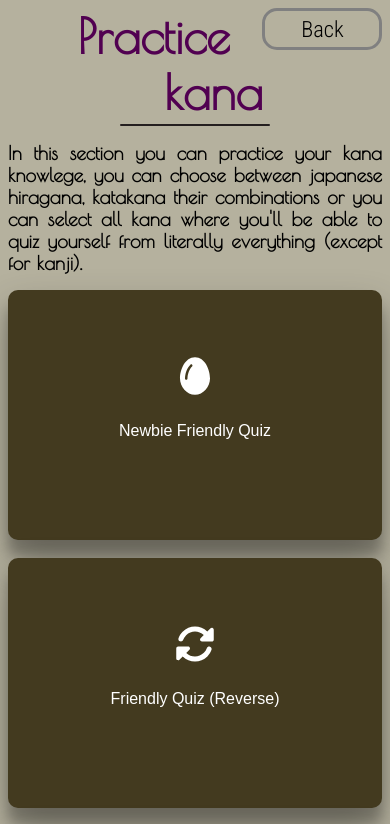
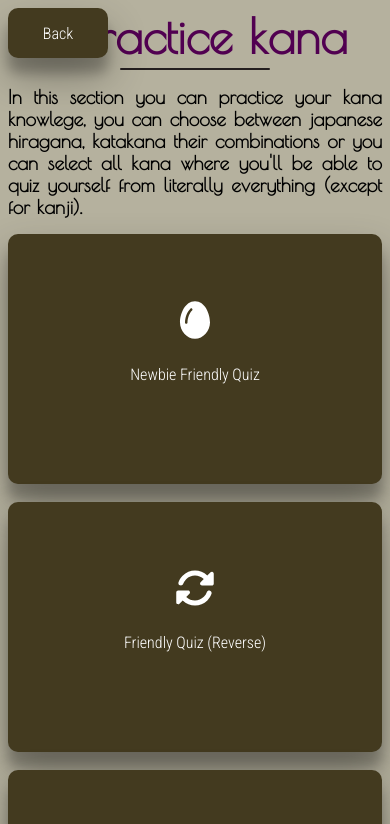
Before and after one commit to Domino123-dot/Japanese-Bingo, a Next.js app: page /kana/kana in a window 390 px wide. Shown: the top 824 px of the page. Built offline with nearby package versions, Linux system fonts and the light colour scheme.

Commit message:
fixed footer being not responsive, overall css improvement.

```diff
--- a/components/OptionButton/OptionButton.module.scss
+++ b/components/OptionButton/OptionButton.module.scss
@@ -1,11 +1,17 @@
+@import url(https://fonts.googleapis.com/css2?family=Roboto+Condensed:wght@300&display=swap);
+
 .option {
   font-size: large;
   font-weight: bold;
-    border: 4px solid gray;
+  padding-top: 13px;
+  border: none;
   border-radius: 15px;
+  color: aliceblue;
   text-align: center;
   text-decoration: none;
-    background-color: transparent;
+  background-color: #433a1f;
+  font-family: "Roboto Condensed";
+  box-shadow: rgba(0, 0, 0, 0.3) 0px 19px 28px 0px, rgba(0, 0, 0, 0.22) 0px 15px 12px 0px;
   transition: 1.5s;
   margin-bottom: 2%;
   height: 60px;
@@ -13,25 +19,23 @@
   width: 80%;
   margin-left: 8%;
   &:hover {
-      transition: 1.5s;
-      border: 4px solid black;
+    transition: 0.5s;
     color: black;
   }
 }
 
 .selected {
-    background-color: gray;
+  transition: 1.5s;
+  border: 1px solid greenyellow;
+  box-shadow: inset rgba(0, 255, 68, 0.3) 0px 0px 40px 0px;
+
+  &:hover{
+    color:white;
+  }
 }
 
-
-@media all and (max-width: 1024px){
-
-.option{
-
+@media all and (max-width: 1024px) {
+  .option {
     font-size: medium;
-
-
   }
-
-
 }
--- a/components/backButton/Backbutton.module.scss
+++ b/components/backButton/Backbutton.module.scss
@@ -6,33 +6,38 @@
 }
 
 .button {
-  font-size: 1.4rem;
-  color:black;
-  width: 120px;
-  padding: 5px 5px 5px 6px;
-  border: 3px solid gray;
-  border-radius: 15px;
-  background: inherit;
+  background-color: #433a1f;
   font-family: "Roboto Condensed";
-  font-weight: 500;
-  outline: none;
-  transition: 1.5s;
-  float: right;
-  &:hover {
-    transition: 1.5s;
-    border: 3px solid black;
+  cursor: pointer;
+  float:right;
+  text-decoration: none;
+  border: none;
+  border-radius: 10px;
+  height: 50px;
+  width: 10%;
+  font-size: 1rem;
+  color: white;
+  box-shadow: rgba(0, 0, 0, 0.3) 0px 19px 38px 0px, rgba(0, 0, 0, 0.22) 0px 15px 12px 0px;
+  transition: 1.2s;
+
+&:hover{
+  transform: scale(110%);
+  transition: 1.2s;
+
+}
+  &:focus{
+    box-shadow: inset 20px 20px 20px rgba(0, 0, 0, 0.335) ;
+    transform: scale(110%);
+    transition: 1.2s;
   }
 }
 
-.backMinimalized{
 
-  font-size: 1.4rem;
+
+
+@media all and (max-width:830px){
+.button{
+  position:fixed;
   width: 100px;
-  background: inherit;
-  font-family: "Roboto Condensed";
-  font-weight: 500;
-  outline: none;
-  transition: 1.5s;
-  float: right;
-  visibility: hidden;
 }
+}
--- a/components/footer/footer.js
+++ b/components/footer/footer.js
@@ -34,6 +34,8 @@ const Footer = () => {
 
       <div className={styles.hiddenFooter}>
 
+      <Line color="#241f1f" margin="15% 10% 2% 10%" />
+
         <div className={styles.icons}>
 
           <Icon link="mailto:pl.kubakot@Gmail.com" icon={faEnvelope} />
--- a/components/footer/footer.module.scss
+++ b/components/footer/footer.module.scss
@@ -15,10 +15,7 @@
   text-decoration: none;
   color: black;
   transition: 1.5s;
-  &:hover {
-    color: white;
-    transition: 1.5s;
-  }
+
 }
 
 .icons {
@@ -29,20 +26,20 @@
 
 .hiddenFooter {
   font-size: 30px;
-  visibility: hidden;
+  display: none;
   color: black;
 }
 
-@media all and (max-width: 1024px) {
+@media all and (max-width: 1163px) {
   .footer {
-    visibility: hidden;
+    display: none;
   }
   .text {
     font-size: 25px;
 
   }
 .hiddenFooter{
-visibility:visible;
+display: block;
 }
   .icons {
     margin-right: 0.5rem;
--- a/pages/Both/both.module.scss
+++ b/pages/Both/both.module.scss
@@ -1,3 +1,5 @@
+@import url(https://fonts.googleapis.com/css2?family=Roboto+Condensed:wght@300&display=swap);
+
 .flexbox {
   display: flex;
 }
@@ -19,7 +21,7 @@
   z-index: 99; //set to be on top of every div no matter what.
   position: fixed;
   width: 60%;
-  left:20%;
+  left: 20%;
   top: 30%;
   border-radius: 20px;
   background-color: #7e6e3d;
@@ -28,8 +30,6 @@
   transition: 2s opacity ease-in-out;
   text-align: center;
   visibility: visible;
-
-
 }
 
 .finishBoxDsp {
@@ -39,7 +39,7 @@
   transition: 2s opacity ease-in-out;
 }
 
-.blurAppear{
+.blurAppear {
   z-index: 98;
   position: fixed;
   width: 100%;
@@ -50,9 +50,8 @@
   opacity: 1;
   transition: opacity 2s ease-in-out;
   backdrop-filter: blur(15px);
-
 }
-.blurDsp{
+.blurDsp {
   z-index: 98;
   position: fixed;
   width: 100%;
@@ -62,39 +61,42 @@
   visibility: hidden;
   opacity: 0;
   transition: opacity 2s ease-in-out;
-  filter:blur(10px);
+  filter: blur(10px);
 }
 
 .button {
-  margin-top: 5rem;
-  width: 30%;
-  left: 35%;
-  position: absolute;
+  position: relative;
+  left: 33%;
+  background-color: #433a1f;
+  text-decoration: none;
+  border: none;
   border-radius: 10px;
-  border: 4px solid gray;
-  background-color: inherit;
-  color: black;
-  text-decoration: none;
-  text-align: center;
-  font-weight: bold;
-  font-size: large;
-  height: 6rem;
-  cursor: pointer;
-  visibility: visible;
-  animation: FadeInDelayed 1s;
+  height: 100px;
+  width: 33%;
+  font-family: "Roboto Condensed";
+  font-size: 1rem;
+  color: white;
+  box-shadow: rgba(0, 0, 0, 0.3) 0px 19px 38px 0px,
+    rgba(0, 0, 0, 0.22) 0px 15px 12px 0px;
+  transition: 1.2s;
+
   &:hover {
-    border: 4px solid black;
-    transition: 2s;
+    transform: scale(110%);
+    transition: 1.2s;
+  }
+  &:focus {
+    box-shadow: inset 20px 20px 20px rgba(0, 0, 0, 0.335);
+    transform: scale(110%);
+    transition: 1.2s;
   }
 }
-
-.buttonFinish{
+.buttonFinish {
   width: 40%;
-    position:relative;
-    top:10%;
+  position: relative;
+  top: 10%;
   height: 20%;
   border-radius: 5px;
-    border:none;
+  border: none;
   background-color: #695c36;
   color: black;
   text-decoration: none;
@@ -105,12 +107,10 @@
   animation: FadeInDelayed 1s;
   transition: 2s;
   &:hover {
-      background-color:#433a1f;
+    background-color: #433a1f;
     transition: 2s;
   }
-
 }
-
 
 .buttonDsp {
   visibility: hidden;
@@ -126,23 +126,7 @@
   }
 }
 
-@media all and (max-width: 750px) {
-  .button {
-    width: 60%;
-    left: 18%;
-  }
-  .flexbox {
-    flex-direction: column;
-  }
 
-  .QuizFlexbox {
-    flex-grow: 4;
-  }
-
-  .menu {
-    flex: 1 0 30%;
-  }
-}
 
 .menu {
   font-size: 55px;
@@ -150,7 +134,7 @@
   height: 160px;
   text-align: center;
   text-decoration: none;
-  background-color: #7e6e3d;
+  background-color: #433a1f;
   color: white;
   font-weight: bold;
   width: 15%;
@@ -159,17 +143,15 @@
   margin-left: 3%;
 }
 
-.bottomText{
-
+.bottomText {
   font-size: 30px;
   text-align: center;
   text-decoration: none;
   color: white;
-
 }
 
-.header{
-  color:purple;
+.header {
+  color: purple;
   font-size: 40px;
   font-weight: 900;
 }
@@ -206,6 +188,8 @@
 }
 .input {
   outline: none;
+  font-family: "Roboto Condensed";
+  font-weight: 900;
   width: 80%;
   height: 30%;
   border-radius: 5px;
@@ -225,6 +209,8 @@
 .inputCorrect {
   outline: none;
   width: 80%;
+  font-family: "Roboto Condensed";
+  font-weight: 900;
   height: 30%;
   border-radius: 5px;
   text-align: center;
@@ -239,6 +225,8 @@
 
 .inputWrong {
   outline: none;
+  font-family: "Roboto Condensed";
+  font-weight: 900;
   width: 80%;
   height: 30%;
   border-radius: 5px;
@@ -252,18 +240,41 @@
   color: #0000007f;
 }
 
-@media all and (max-width: 609px){
-
-.bottomText{
+@media all and (max-width: 770px) {
+  .bottomText {
     font-size: 25px;
   }
 
-.header{
-  font-size:30px;
+  .header {
+    font-size: 30px;
   }
 
+
+  .menuCorrect{
+    flex: 1 0 30%;
   }
 
+  .menuWrong{
+    flex:1 0 30%;
+  }
+
+
+  .button {
+    width: 60%;
+    left: 18%;
+  }
+  .flexbox {
+    flex-direction: column;
+  }
+
+  .QuizFlexbox {
+    flex-grow: 4;
+  }
+
+  .menu {
+    flex: 1 0 30%;
+  }
+}
 
 @keyframes shake {
   10%,
--- a/pages/kana/kana.module.scss
+++ b/pages/kana/kana.module.scss
@@ -1,3 +1,5 @@
+@import url(https://fonts.googleapis.com/css2?family=Roboto+Condensed:wght@300&display=swap);
+
 .flexbox {
   display: flex;
   gap: 5%;
@@ -25,6 +27,7 @@
   border-radius: 10px;
   height: 250px;
   width: 15%;
+  font-family: "Roboto Condensed";
   font-size: 1rem;
   color: white;
   box-shadow: rgba(0, 0, 0, 0.3) 0px 19px 38px 0px, rgba(0, 0, 0, 0.22) 0px 15px 12px 0px;
```
Lines whose indentation alone changed are shown as unchanged.
